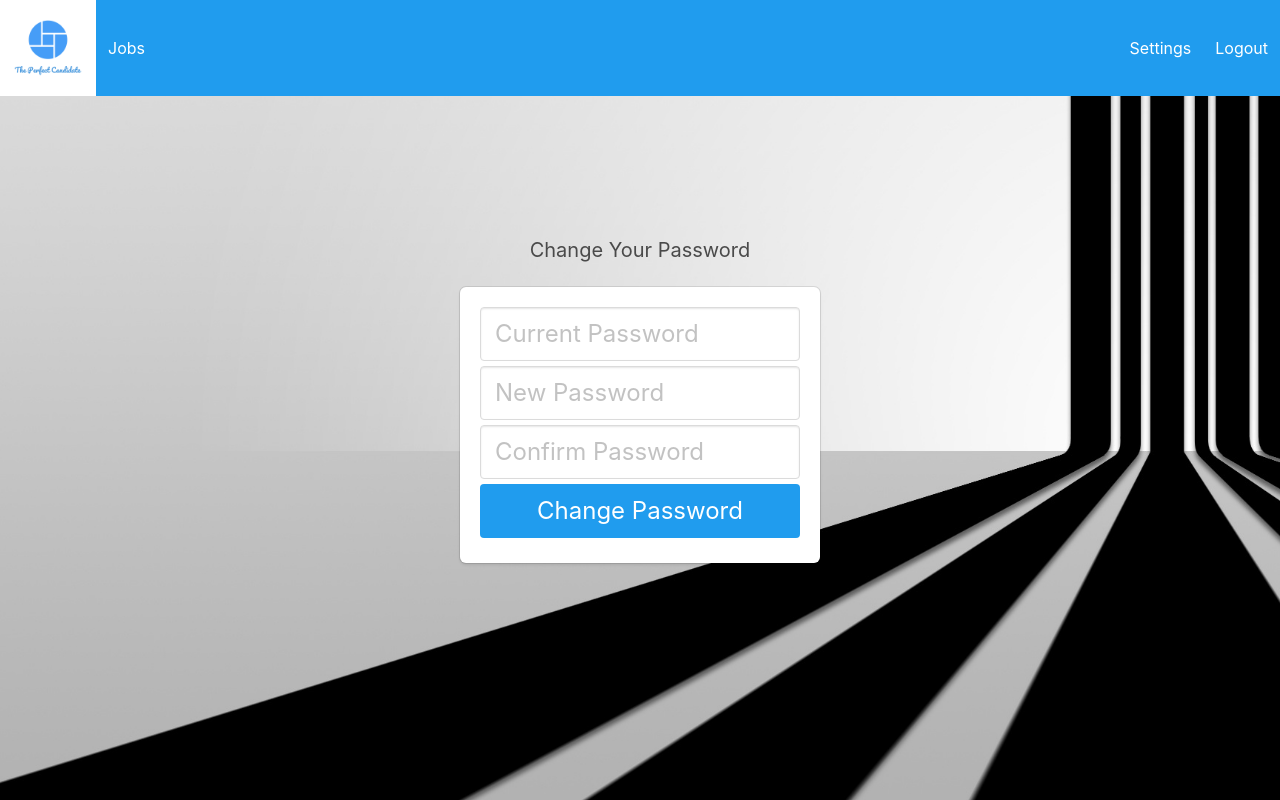
After one commit to JamesNorris153/ThePerfectMatch, a Flask app: template templates/staff_settings.html in a window 1280 px wide. The commit adds this page. Run offline with Flask 2, Linux system fonts and the light colour scheme; the template is opened without the code that fills it, so the values that code supplies are empty; parts of the project's set-up code (start-up, migrations or seed data) failed here and were passed over.

Commit message:
Implemented settings pages which let user change password

```diff
--- a/app.py
+++ b/app.py
@@ -174,16 +174,25 @@ def reset_staff_password():
 @app.route("/staff/change_password", methods=["POST"])
 def change_staff_password():
 	# GET REQUIRED REQUEST PARAMETERS
-	user_id = session["user_id"]
-	password = request.form.get("password")
-
+	user_id = session.get("user_id")
+	current_password = request.form.get("current_password")
+	new_password = request.form.get("new_password")
 	try:
-		email = get_user(user_id)[4]
-		change_pass_admin(user_id, password)
+		email = get_admin(user_id)[1]
+		if authenticate_admin(email, current_password) is None:
+			# if None returned, password is incorrect
+			return Response("The current password entered was incorrect", status=200, mimetype="text/html")
+		change_pass_admin(user_id, new_password)
 	except:
-		return Response("Could not connect to the database", status=200, mimetype="text/html")
+		return Response("There was an error changing your password, please try again", status=200, mimetype="text/html")
 
 	return Response("Success", status=200, mimetype="text/html")
+
+@app.route("/staff/settings")
+def get_settings_page():
+	if login_check() == "Admin":
+		return render_template("staff_settings.html")
+	return redirect("/")
 
 ## Staff Jobs Page
 @app.route("/staff/jobs")
@@ -483,21 +492,30 @@ def reset_applicant_password():
 
 	return Response("Success", status=200, mimetype="text/html")
 
-## Change staff password
+## Change applicant password
 # Recieves: old_password, new_password
 @app.route("/applicant/change_password", methods=["POST"])
 def change_applicant_password():
 	# GET REQUIRED REQUEST PARAMETERS
-	user_id = session["user_id"]
-	password = request.form.get("password")
-
+	user_id = session.get("user_id")
+	current_password = request.form.get("current_password")
+	new_password = request.form.get("new_password")
 	try:
-		email = get_user(user_id)[4]
-		change_pass_user(user_id, password)
+		email = get_user(user_id)[0][4]
+		if authenticate_user(email, current_password) is None:
+			# if None returned, password is incorrect
+			return Response("The current password entered was incorrect", status=200, mimetype="text/html")
+		change_pass_user(user_id, new_password)
 	except:
-		return Response("Could not connect to the database", status=200, mimetype="text/html")
+		return Response("There was an error changing your password, please try again", status=200, mimetype="text/html")
 
 	return Response("Success", status=200, mimetype="text/html")
+
+@app.route("/applicant/settings")
+def get_applicant_settings_page():
+	if login_check() == "Applicant":
+		return render_template("applicant_settings.html")
+	return redirect("/")
 
 ## Applicant Jobs Page
 @app.route("/applicant/jobs")
--- /dev/null
+++ b/static/js/staff_settings.js
@@ -0,0 +1,40 @@
+// Change the user's password in the database
+function changePassword(old_input,new_input,confirm_input) {
+  $('#change_error').removeClass('has-text-success').removeClass('has-text-danger').html('');
+  old = $(old_input).val();
+  new_pass = $(new_input).val();
+  confirm = $(confirm_input).val();
+
+  if (old == "") {
+    $(old_input).addClass('is-danger');
+  } else {
+    $(old_input).removeClass('is-danger');
+  }
+
+  if (new_pass != confirm || new_pass == "" || confirm == "") {
+    $(new_input).addClass('is-danger');
+    $(confirm_input).addClass('is-danger');
+    $('#change_error').html('New password must not be empty, and must be confirmed').addClass('has-text-danger');
+  } else {
+    $(new_input).removeClass('is-danger');
+    $(confirm_input).removeClass('is-danger');
+  }
+
+  if ($(old_input).hasClass('is-danger') || $(new_input).hasClass('is-danger') || $(confirm_input).hasClass('is-danger')) {
+    return false;
+  }
+
+  $.post("/staff/change_password",{current_password:old,new_password:new_pass},function(data) {
+    if (data == "Success") {
+      $(old_input).val('');
+      $(new_input).val('');
+      $(confirm_input).val('');
+      $('#change_error').html('Your password has been successfully changed').addClass('has-text-success');
+    } else {
+      $('#change_error').html(data).addClass('has-text-danger');
+    }
+  });
+
+  // Prevent page reload
+  return false;
+}
--- a/templates/header.html
+++ b/templates/header.html
@@ -17,6 +17,7 @@
         <a class="navbar-item" href="/applicant/cv">My CV</a>
       </div>
       <div class="navbar-end">
+        <a class="navbar-item" href="/applicant/settings">Settings</a>
         <a class="navbar-item" href="/logout">Logout</a>
       </div>
     </div>
@@ -29,6 +30,7 @@
       <a class="navbar-item" href="/staff/jobs">Jobs</a>
     </div>
     <div class="navbar-end">
+      <a class="navbar-item" href="/staff/settings">Settings</a>
       <a class="navbar-item" href="/logout">Logout</a>
     </div>
   </div>
--- /dev/null
+++ b/templates/staff_settings.html
@@ -0,0 +1,47 @@
+<!DOCTYPE html>
+<html>
+<head>
+  <meta charset="UTF-8">
+  <link rel="stylesheet" type="text/css" href="/static/css/bulma_min.css">
+  <title>Admin Settings</title>
+</head>
+<style>
+  body {
+    background-image: url("/static/imgs/lines.jpg");
+    background-repeat: no-repeat;
+    background-size: cover;
+    background-position: center;
+  }
+  .changePasswordForm {
+    max-width:450px;
+    margin-left:auto;
+    margin-right:auto;
+  }
+  .changePasswordForm * {
+    margin-bottom:5px;
+  }
+</style>
+<body>
+  {% include 'header.html' %}
+  <div class="hero">
+    <section class="hero is-fullheight">
+    <div class="hero-body">
+      <div class="container has-text-centered">
+        <div class="column is-4 is-offset-4">
+        <p class="subtitle">Change Your Password</p>
+        <form class="box changePasswordForm" onsubmit="changePassword(old,new_pass,confirm); return false;">
+          <input class="input is-large" type="password" placeholder="Current Password" name="old">
+          <input class="input is-large" type="password" placeholder="New Password" name="new_pass">
+          <input class="input is-large" type="password" placeholder="Confirm Password" name="confirm">
+          <input class="button is-info is-block is-large is-fullwidth" type="submit" value="Change Password">
+          <p id="change_error" class="has-text-danger">{{ error }}</p>
+        </form>
+      </div>
+    </div>
+    </div>
+  </section>
+  </div>
+</body>
+<script src="/static/js/jquery-3.3.1.min.js"></script>
+<script src="/static/js/staff_settings.js"></script>
+</html>
```
Also changed, not shown: static/js/applicant_settings.js (added, +40 -0 lines), templates/applicant_settings.html (added, +47 -0 lines), users.py (+9 -0 lines).
